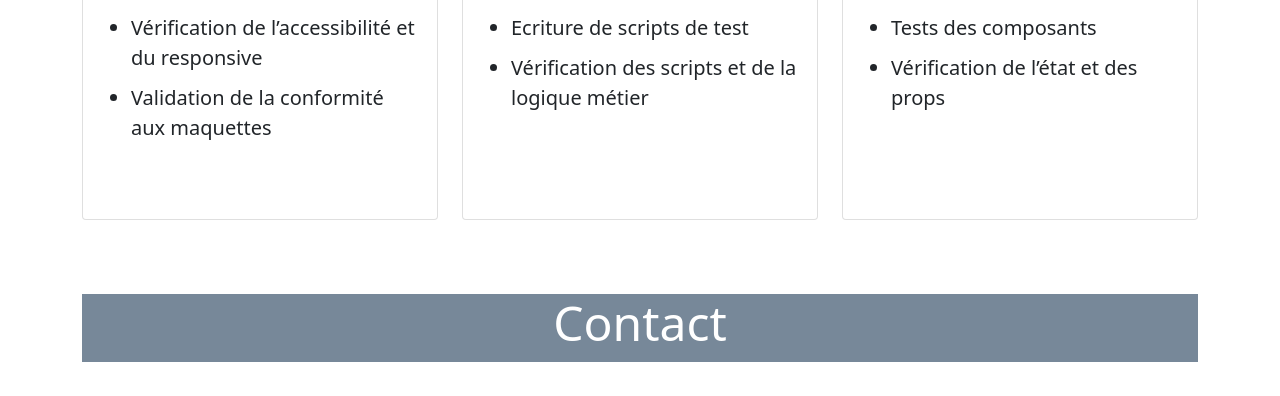
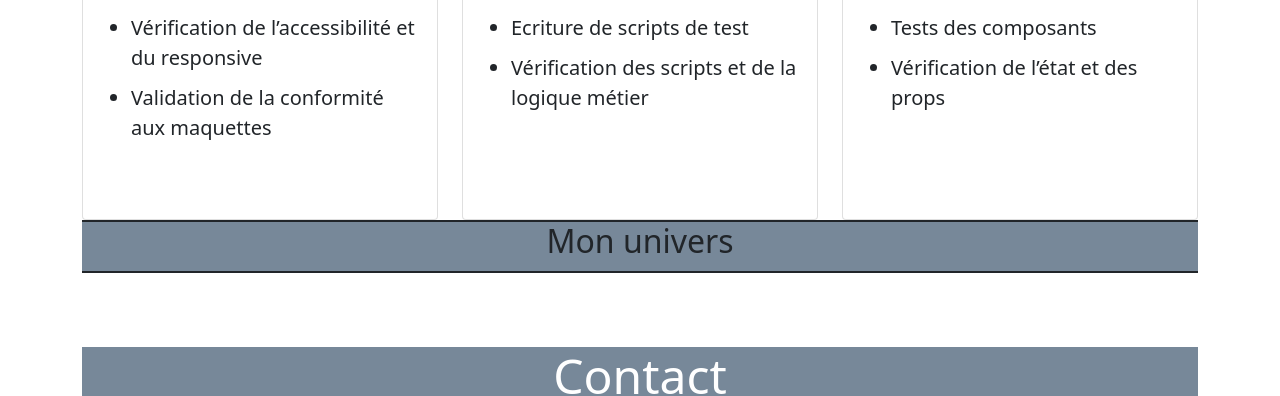
Before and after one commit to Gaetteag/gaetteag.github.io, a plain HTML site: page index.html in a window 1280 px wide. Shown: the part 2824-3220 px from the top of the page. Drawn offline with nearby package versions, Linux system fonts and the light colour scheme.

Commit message:
Ajout d'une section "universe"

```diff
--- a/index.html
+++ b/index.html
@@ -84,6 +84,11 @@
                 <h2 class="border-title-section text-center">Mes compétences</h2>
             </div>
         </section>
+        <section id="universe">
+            <div class="container">
+                <h2 class="border-title-section text-center">Mon univers</h2>
+            </div>
+        </section>
     </main>
     <footer>
         <div class="container contactContent" id="contact">
```
